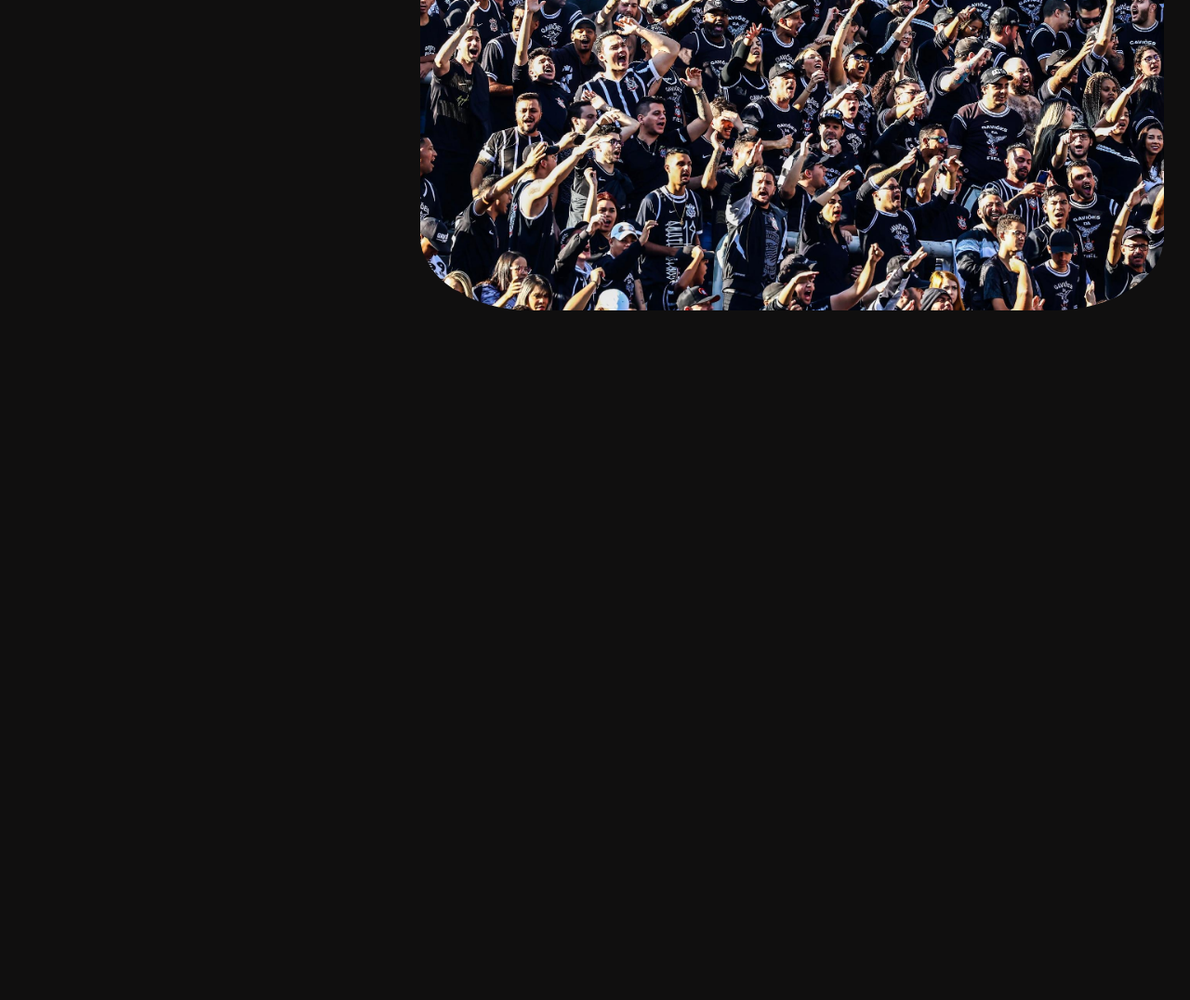
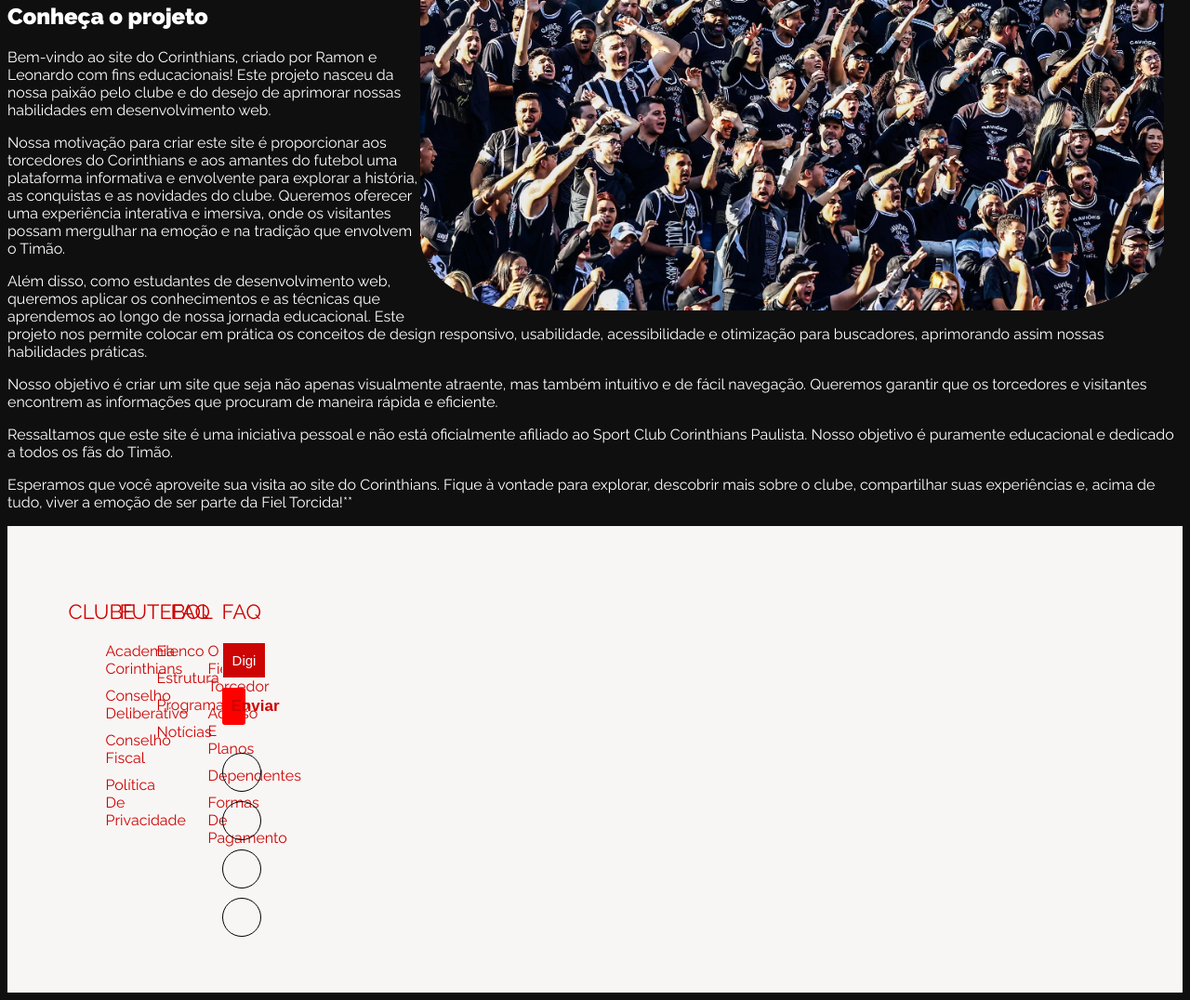
Before and after one commit to Ramom-bs/pagina-corinthians, a plain HTML site: page index.html in a window 1280 px wide. Shown: the part 356-1432 px from the top of the page at 93% size. Before the commit the page ends 800 px from the top, so only its background shows below. Drawn offline with Linux system fonts and the light colour scheme.

Commit message:
Adição de footer

```diff
--- a/index.html
+++ b/index.html
@@ -7,6 +7,7 @@
     <meta name="viewport" content="width=device-width, initial-scale=1.0">
     <link rel="shortcut icon" href="assets/favicon.ico" type="image/x-icon" />
     <title>Corinthians | Home</title>
+    <link rel="stylesheet" href="https://cdnjs.cloudflare.com/ajax/libs/font-awesome/4.7.0/css/font-awesome.min.css">
     <link rel="stylesheet" href="style.css">
 
 </head>
@@ -38,17 +39,83 @@
 
         <h1>Bem-vindo</h1>
 
-        <p> Bem-vindo ao site do Corinthians, o clube do povo! Aqui você encontrará um mundo de informações sobre o glorioso Timão, um time com uma história rica em conquistas e uma legião de torcedores apaixonados. Navegue pelas páginas e descubra notícias atualizadas sobre os jogos, jogadores e eventos do Corinthians. Explore nossa seção de história para reviver momentos *</p>
+        <p> Bem-vindo ao site do Corinthians, o clube do povo! Aqui você encontrará um mundo de informações sobre o glorioso Timão, um time com uma história rica em conquistas e uma legião de torcedores apaixonados. Navegue pelas páginas e descubra notícias atualizadas sobre os jogos, jogadores e eventos do Corinthians. Explore nossa seção de história para reviver momentos **</p>
 
-        <h2></h2>
+        <h1>Conheça o projeto</h1>
+
+        <p>Bem-vindo ao site do Corinthians, criado por Ramon e Leonardo com fins educacionais! Este projeto nasceu da nossa paixão pelo clube e do desejo de aprimorar nossas habilidades em desenvolvimento web.</p>
+        <p>Nossa motivação para criar este site é proporcionar aos torcedores do Corinthians e aos amantes do futebol uma plataforma informativa e envolvente para explorar a história, as conquistas e as novidades do clube. Queremos oferecer uma experiência interativa e imersiva, onde os visitantes possam mergulhar na emoção e na tradição que envolvem o Timão.</p>
+        <p>Além disso, como estudantes de desenvolvimento web, queremos aplicar os conhecimentos e as técnicas que aprendemos ao longo de nossa jornada educacional. Este projeto nos permite colocar em prática os conceitos de design responsivo, usabilidade, acessibilidade e otimização para buscadores, aprimorando assim nossas habilidades práticas.</p>
+        <p>Nosso objetivo é criar um site que seja não apenas visualmente atraente, mas também intuitivo e de fácil navegação. Queremos garantir que os torcedores e visitantes encontrem as informações que procuram de maneira rápida e eficiente.</p>
+        <p>Ressaltamos que este site é uma iniciativa pessoal e não está oficialmente afiliado ao Sport Club Corinthians Paulista. Nosso objetivo é puramente educacional e dedicado a todos os fãs do Timão.</p>
+        <p>Esperamos que você aproveite sua visita ao site do Corinthians. Fique à vontade para explorar, descobrir mais sobre o clube, compartilhar suas experiências e, acima de tudo, viver a emoção de ser parte da Fiel Torcida!**</p>
 
         </section>
 
      </div>
 
+     <footer>
+        <div class="container-footer">
+        <div class="row-footer">
+        <div class="footer-col">
+            <h4>CLUBE</h4>
+            <ul>
+                <li> <a href="">Academia Corinthians</a> </li>
+                <li> <a href="">Conselho Deliberativo</a> </li>
+                <li> <a href="">Conselho Fiscal</a> </li>
+                <li> <a href="">Política de Privacidade</a> </li>
+            </ul>
+        </div>
+
+        <div class="footer-col">
+            <h4>FUTEBOL</h4>
+            <ul>
+                <li> <a href="">Elenco</a> </li>
+                <li> <a href="">Estrutura</a> </li>
+                <li> <a href="">Programação</a> </li>
+                <li> <a href="">Notícias</a> </li>
+            </ul>
+        </div>
+
+        <div class="footer-col">
+            <h4>FAQ</h4>
+            <ul>
+                <li> <a href="">O Fiel Torcedor</a> </li>
+                <li> <a href="">Acesso e Planos</a> </li>
+                <li> <a href="">Dependentes</a> </li>
+                <li> <a href="">Formas de Pagamento</a> </li>
+            </ul>
+        </div>
+
+        <div class="footer-col">
+            <h4>FAQ</h4>
+            <div class="form-sub">
+                <form>
+                    <input type="email" placeholder="Digite o seu e-mail" required>
+                    <button>Enviar</button>
+                </form>
+            </div>
+
+            <div class="midias-sociais">
+                <a href=""> <i class="fa-fa-facebook"></i> </a>
+                <a href=""> <i class="fa-fa-instagram"></i> </a>
+                <a href=""> <i class="fa-fa-twitter"></i> </a>
+                <a href=""> <i class="fa-fa-youtube"></i> </a>
+
+            </div>
 
 
 
+        </div>
+
+
+        </div>
+
+        </div>
+
+
+
+    </footer>
 
 
 
--- a/style.css
+++ b/style.css
@@ -70,3 +70,147 @@ nav {
     color:white;
 
 }
+
+
+
+
+footer{
+  background-color: #F8F6F4;
+  padding: 50px 0;
+}
+
+.container-footer{
+  max-width: 1400px;
+  padding: 0 4%;
+  margin: auto;
+
+}
+
+.row-footer {
+  display: flex;
+  flex-wrap: wrap;
+
+}
+
+.footer-col {
+  width: 25px;
+  padding: 0 15px;
+
+}
+
+.footer-col h4 {
+  font-size: 22px;
+  color: #CD0404;
+  margin-bottom: 20px;
+  font-weight: 500;
+  position: relative;
+  text-transform: uppercase;
+
+}
+
+.footer-col ul {
+  list-style: none;
+
+}
+
+.footer-col ul  li {
+  margin: 10px 0;
+
+}
+
+.footer-col ul li a {
+  font-size: 16px;
+  text-transform: capitalize;
+  color: #CD0404;
+  text-decoration: none;
+  font-weight: 300;
+  display: block;
+  transition: all 0.3s ease ;
+
+}
+
+.footer-col ul li a:hover {
+  color: #100F0F;
+  padding-left: 10px;
+
+}
+
+.footer-col .midias-sociais {
+  margin-top: 30px;
+
+}
+
+.footer-col .midias-sociais a {
+  display: inline-flex;
+  align-items: center;
+  justify-content: center;
+  height: 40px;
+  width: 40px;
+  margin: 0 10px 10px 0;
+  text-decoration: none;
+  border-radius: 50%;
+  color: #000000;
+  border: 1px solid rgb(0, 0, 0);
+  transition: all 0.5s ease;
+
+}
+
+.footer-col .midias-sociais a i {
+  font-size: 20px;
+
+}
+
+.footer-col .midias-sociais a:hover {
+  color: #CD0404;
+  background-color: #000000;
+
+}
+
+.footer-col .form-sub input{
+  width: 100%;
+  padding: 10px;
+  font-size: 15px;
+  outline: none;
+  border: 1px solid white;
+  color: #CD0404;
+  background-color: #CD0404;
+
+}
+
+.footer-col .form-sub input::placeholder {
+  color: white;
+
+}
+
+.footer-col .form-sub button {
+  width: 100%;
+  margin-top: 10px;
+  padding: 10px;
+  font-size: 17px;
+  outline: none;
+  border: none;
+  cursor: pointer;
+  color: #CD0404;
+  border-radius: 3px;
+  font-weight: bold;
+  background-color: red;
+
+}
+
+@media (max-width: 800px) {
+  .footer-col{
+    width: 50%;
+    margin-bottom: 30px;
+
+  }
+
+}
+
+@media (max-width:600px) {
+  .footer-col {
+    width: 100%;
+  }
+
+
+
+}
```
